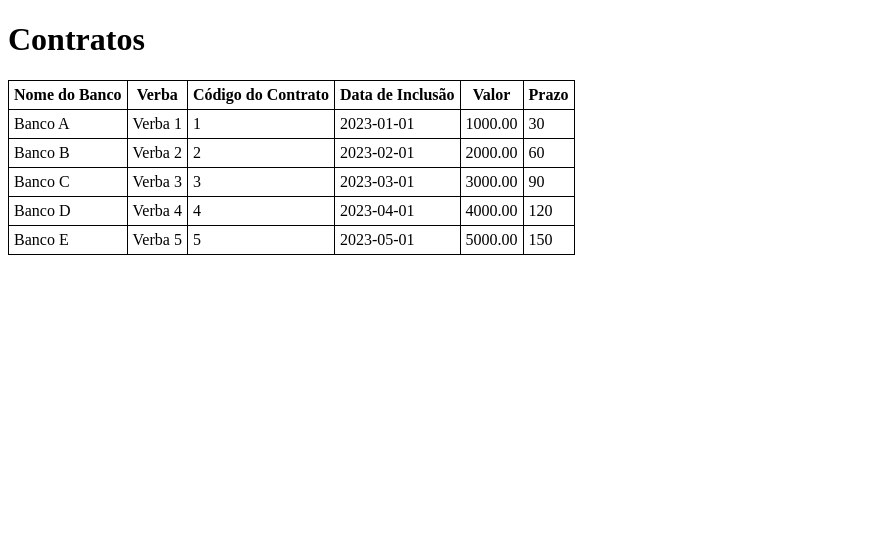
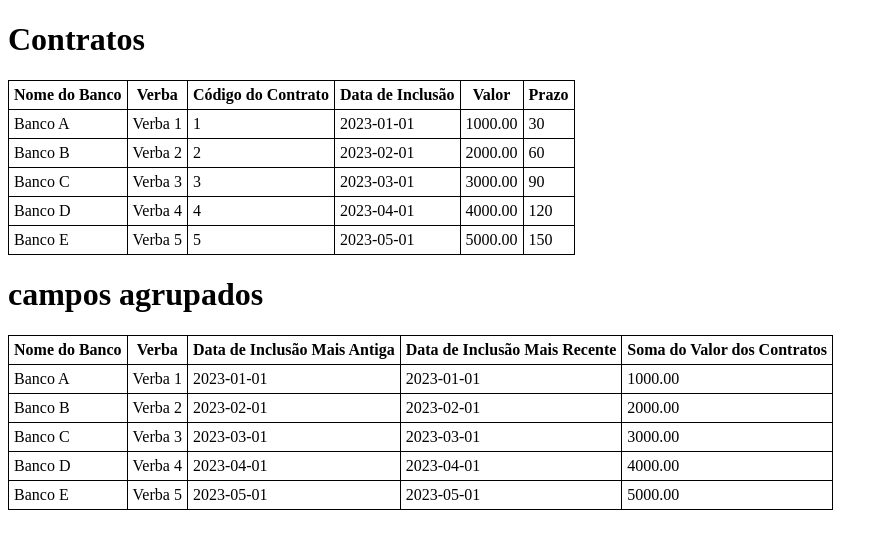
Before and after one commit to melquilegend/melquivunge, a PHP site: page / in a window 1280 px wide. Shown: the top 549 px of the page, without its empty margins (0-888 px from the left). Run offline with PHP 8.4, Linux system fonts and the light colour scheme; data comes from the database, SQL or seed files in the repository.

Commit message:
update code

```diff
--- a/Controller/ContratoController.php
+++ b/Controller/ContratoController.php
@@ -7,6 +7,7 @@ class ContratoController {
         // Lógica para obter os dados dos contratos do modelo (Contrato) e passá-los para a visualização (contratos.php)
         $contratoModel = new Contrato();
         $contratos = $contratoModel->listarRelacaoContratos();
+        $camposAgrupados = $contratoModel->campos_agrupados();
 
         include 'View/contratos.php';
     }
--- a/Model/Contrato.php
+++ b/Model/Contrato.php
@@ -21,6 +21,24 @@ class Contrato {
 
         return $relacaoContratos;
     }
+    public function campos_agrupados()
+        {
+            $query = "SELECT Tb_banco.nome AS nome_banco, Tb_convenio.verba AS verba,
+                    MIN(Tb_contrato.data_inclusao) AS data_inclusao_minima,
+                    MAX(Tb_contrato.data_inclusao) AS data_inclusao_maxima,
+                    SUM(Tb_contrato.valor) AS soma_valor_contratos
+                    FROM Tb_contrato
+                    JOIN Tb_convenio_servico ON Tb_contrato.convenio_servico = Tb_convenio_servico.codigo
+                    JOIN Tb_convenio ON Tb_convenio_servico.convenio = Tb_convenio.codigo
+                    JOIN Tb_banco ON Tb_convenio.banco = Tb_banco.codigo
+                    GROUP BY Tb_banco.nome, Tb_convenio.verba";
+
+            $stmt = $this->db->executeQuery($query);
+            $campos_agrupados = $stmt->fetchAll(PDO::FETCH_ASSOC);
+
+            return $campos_agrupados;
+        }
+
 }
 
 ?>
--- a/View/contratos.php
+++ b/View/contratos.php
@@ -30,5 +30,29 @@
     <?php else: ?>
         <p>Não há contratos para exibir.</p>
     <?php endif; ?>
+    <h1>campos agrupados</h1>
+    <table>
+  <thead>
+    <tr>
+      <th>Nome do Banco</th>
+      <th>Verba</th>
+      <th>Data de Inclusão Mais Antiga</th>
+      <th>Data de Inclusão Mais Recente</th>
+      <th>Soma do Valor dos Contratos</th>
+    </tr>
+  </thead>
+  <tbody>
+    <?php foreach ($camposAgrupados as $contrato): ?>
+      <tr>
+        <td><?php echo $contrato['nome_banco']; ?></td>
+        <td><?php echo $contrato['verba']; ?></td>
+        <td><?php echo $contrato['data_inclusao_minima']; ?></td>
+        <td><?php echo $contrato['data_inclusao_maxima']; ?></td>
+        <td><?php echo $contrato['soma_valor_contratos']; ?></td>
+      </tr>
+    <?php endforeach; ?>
+  </tbody>
+</table>
+
 
 <?php include 'includes/footer.php'; ?>
```
